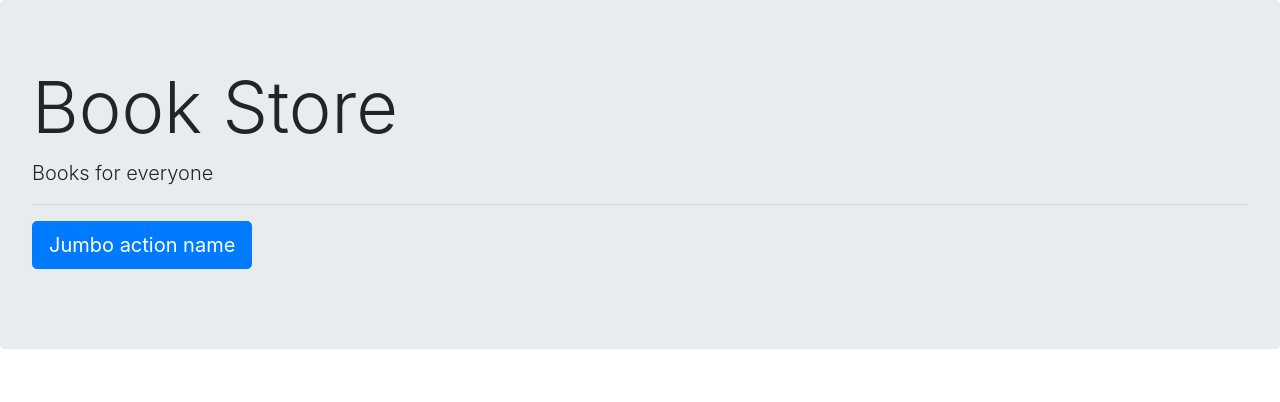
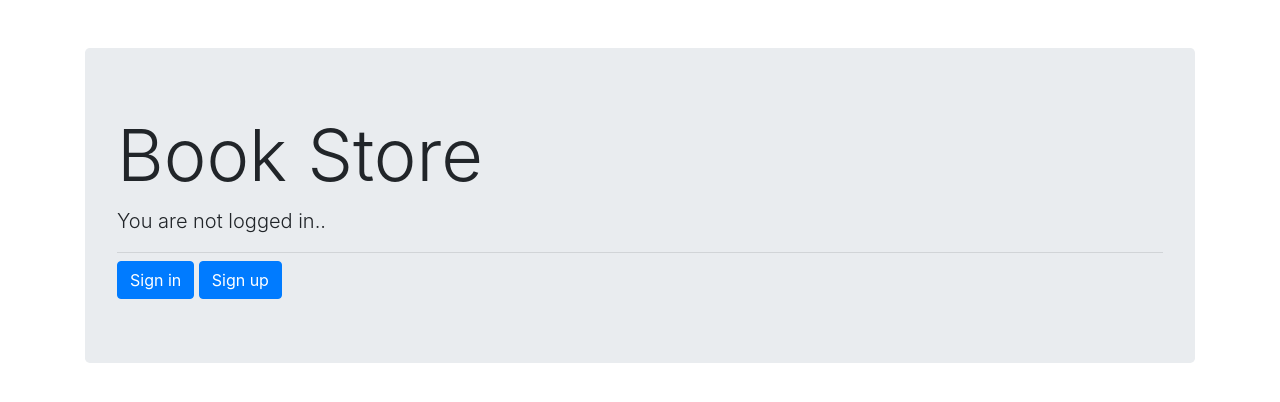
Before and after one commit to sumanaswal/bookstore, a Django app: page / in a window 1280 px wide. Shown: the top 402 px of the page. Run offline with Django 3.2, Linux system fonts and the light colour scheme; some libraries are stand-ins or nearby versions.

Commit message:
login info added

```diff
--- a/bookstore_project/settings.py
+++ b/bookstore_project/settings.py
@@ -127,3 +127,5 @@ USE_TZ = True
 STATIC_URL = '/static/'
 
 AUTH_USER_MODEL = 'users.CustomUser'
+LOGIN_REDIRECT_URL = 'home'
+LOGOUT_REDIRECT_URL = 'home'
--- a/bookstore_project/urls.py
+++ b/bookstore_project/urls.py
@@ -19,4 +19,6 @@ from django.urls import path, include
 urlpatterns = [
     path('admin/', admin.site.urls),
     path('', include('pages.urls')),
+    path('accounts/', include('django.contrib.auth.urls')),
+    path('accounts/', include('users.urls')),
 ]
--- a/templates/base.html
+++ b/templates/base.html
@@ -10,8 +10,11 @@
     <link rel="stylesheet" href="https://stackpath.bootstrapcdn.com/bootstrap/4.3.1/css/bootstrap.min.css" integrity="sha384-ggOyR0iXCbMQv3Xipma34MD+dH/1fQ784/j6cY/iJTQUOhcWr7x9JvoRxT2MZw1T" crossorigin="anonymous">
   </head>
   <body>
+    <div class="container mt-5">
       {% block content %}
       {% endblock content%}
+    </div>
+
     <!-- Optional JavaScript -->
     <!-- jQuery first, then Popper.js, then Bootstrap JS -->
     <script src="https://code.jquery.com/jquery-3.3.1.slim.min.js" integrity="sha384-q8i/X+965DzO0rT7abK41JStQIAqVgRVzpbzo5smXKp4YfRvH+8abtTE1Pi6jizo" crossorigin="anonymous"></script>
--- a/templates/home.html
+++ b/templates/home.html
@@ -5,11 +5,16 @@ Homepage
 {% block content %}
 <div class="jumbotron">
     <h1 class="display-3">Book Store</h1>
-    <p class="lead">Books for everyone</p>
-    <hr class="my-2">
-    <p></p>
-    <p class="lead">
-        <a class="btn btn-primary btn-lg" href="Jumbo action link" role="button">Jumbo action name</a>
-    </p>
+    {% if user.is_authenticated %}
+        <p class="lead">Hi, {{ user.username }}</p>
+        <a class="btn btn-primary" href="{% url 'logout' %}" role="button">Logout</a>
+    {% else %}
+        <p class="lead">You are not logged in..</p>
+        <hr class="my-2">
+
+            <a class="btn btn-primary" href="{% url 'login' %}" role="button">Sign in</a>
+
+            <a class="btn btn-primary" href="{% url 'signup' %}" role="button">Sign up</a>
+    {% endif %}
 </div>
 {% endblock content %}
--- /dev/null
+++ b/users/urls.py
@@ -0,0 +1,6 @@
+from django.urls import path
+from .views import SignUpView
+
+urlpatterns = [
+    path('signup/', SignUpView.as_view(), name='signup')
+]
```
Also changed, not shown: templates/registration/login.html (added, +15 -0 lines), templates/registration/signup.html (added, +15 -0 lines), users/views.py (+9 -1 lines).
